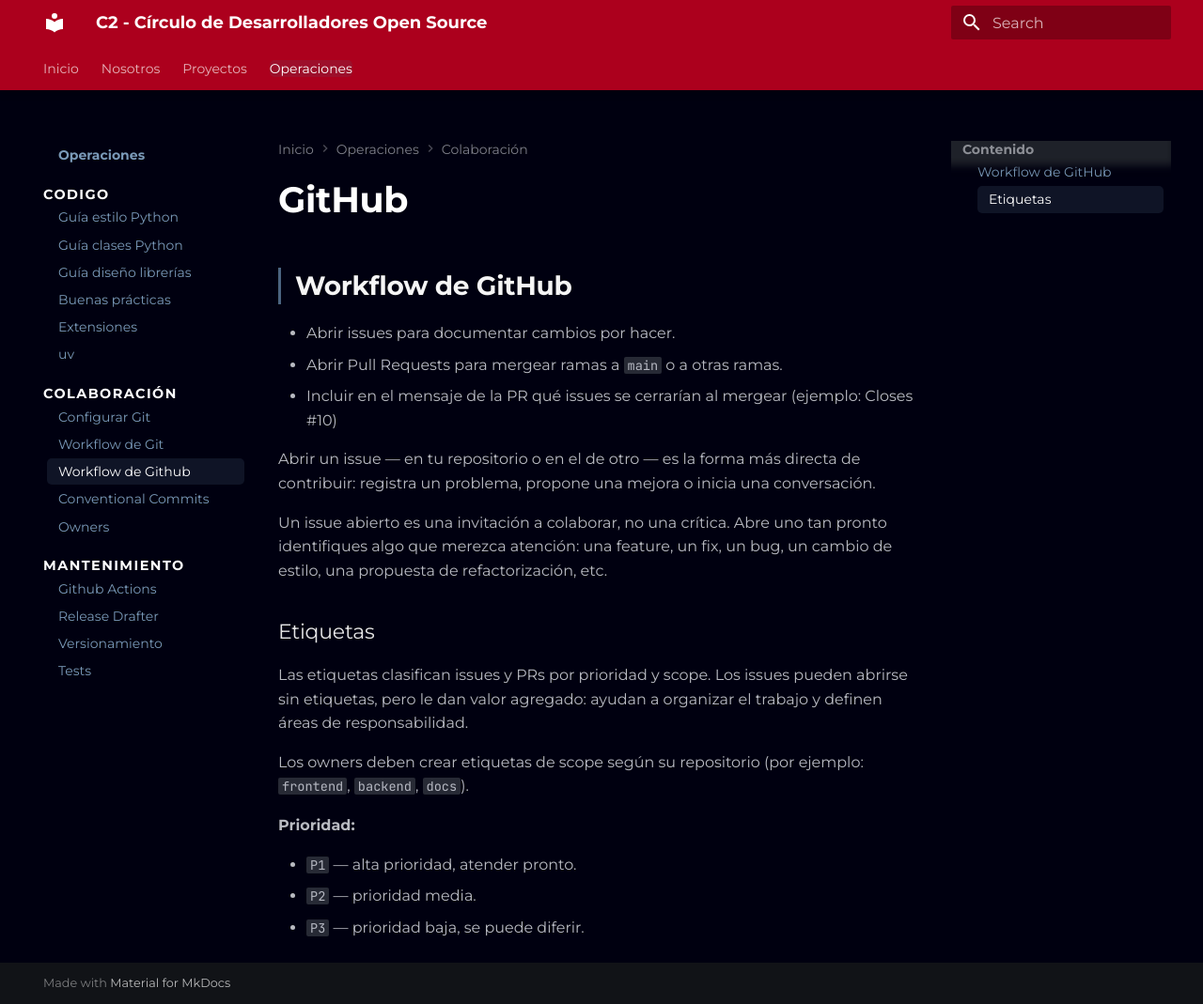
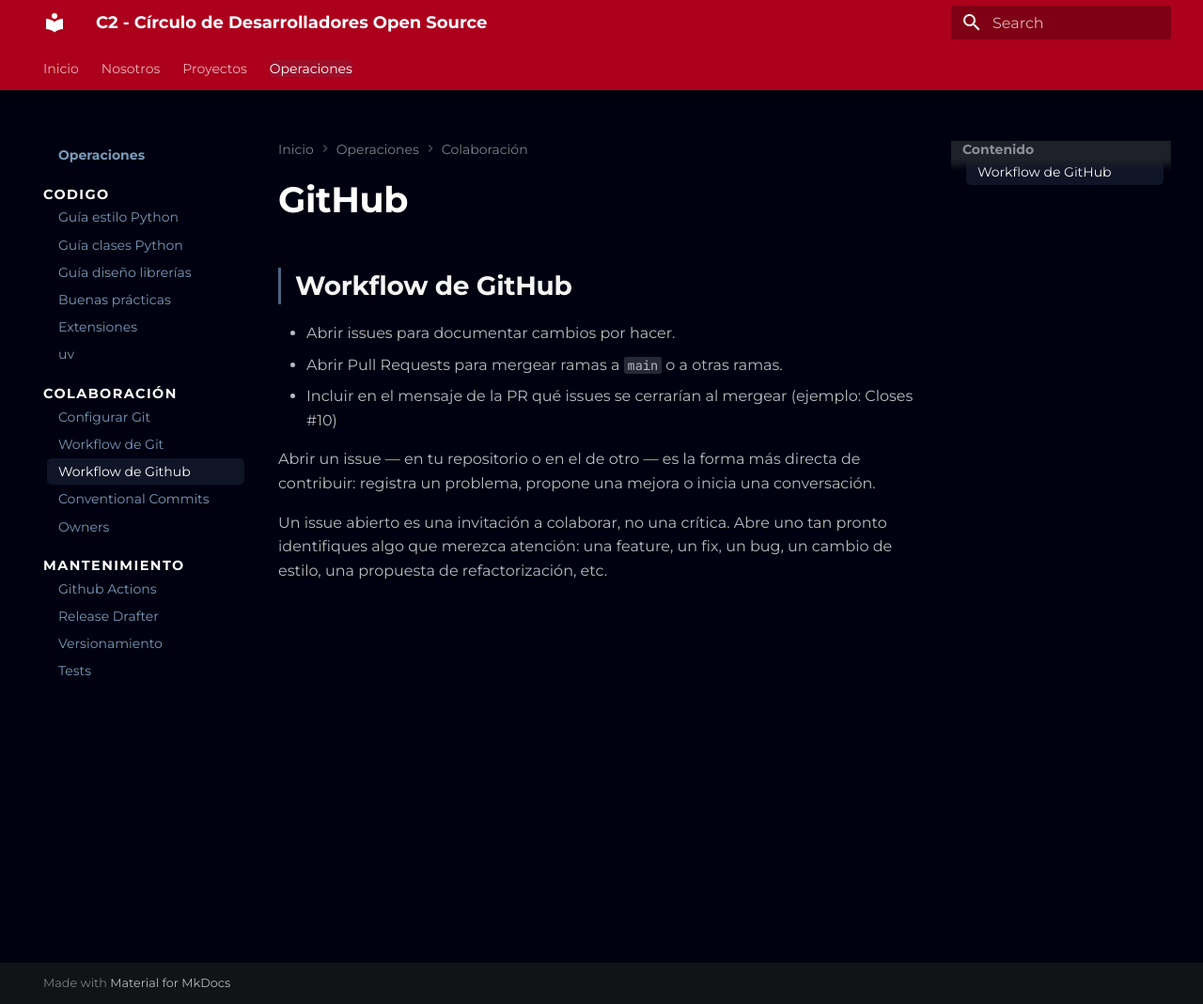
Before and after one commit to c2-circulo-desarrolladores/c2-core, an MkDocs documentation site: the page built from docs/operaciones/colaboracion/github_workflow.md, in a window 1280 px wide and 1069 px high. Shown: the whole window at 94% size. Built offline with MkDocs 1.6.1 and Material for MkDocs 9.7.7, drawn with Linux system fonts in a browser that asks for light colours.

```diff
--- a/docs/operaciones/colaboracion/github_workflow.md
+++ b/docs/operaciones/colaboracion/github_workflow.md
@@ -9,15 +9,3 @@
 Abrir un issue — en tu repositorio o en el de otro — es la forma más directa de contribuir: registra un problema, propone una mejora o inicia una conversación.
 
 Un issue abierto es una invitación a colaborar, no una crítica. Abre uno tan pronto identifiques algo que merezca atención: una feature, un fix, un bug, un cambio de estilo, una propuesta de refactorización, etc.
-
-### Etiquetas
-
-Las etiquetas clasifican issues y PRs por prioridad y scope. Los issues pueden abrirse sin etiquetas, pero le dan valor agregado: ayudan a organizar el trabajo y definen áreas de responsabilidad.
-
-Los owners deben crear etiquetas de scope según su repositorio (por ejemplo: `frontend`, `backend`, `docs`).
-
-**Prioridad:**
-
-- `P1` — alta prioridad, atender pronto.
-- `P2` — prioridad media.
-- `P3` — prioridad baja, se puede diferir.
```
Also changed, not shown: docs/operaciones/colaboracion/contributing.md (added, +8 -0 lines), docs/operaciones/colaboracion/conventional_commits.md (+5 -0 lines), docs/operaciones/colaboracion/etiquetas.md (added, +15 -0 lines), docs/operaciones/colaboracion/github_projects.md (added, +1 -0 lines), docs/operaciones/colaboracion/owners.md (+5 -0 lines).
